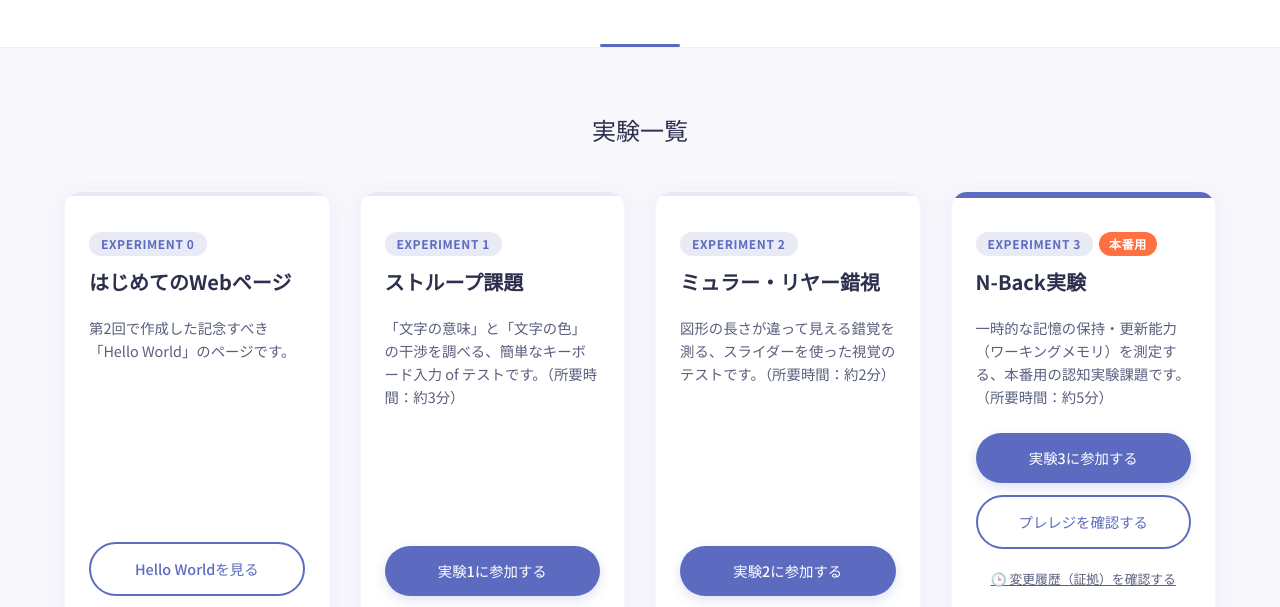
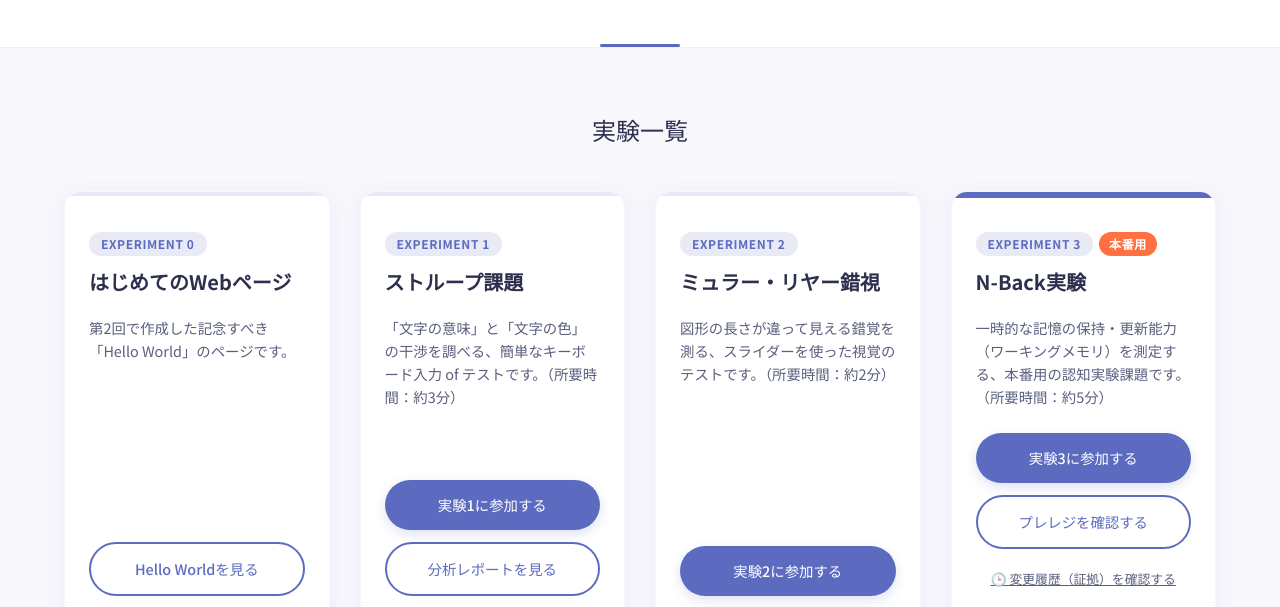
Before and after one commit to F-Ito-psy/my-experiment, a plain HTML site: page index.html in a window 1280 px wide. Shown: the part 193-800 px from the top of the page. Drawn offline with Linux system fonts and the light colour scheme.

Commit message:
index.html

```diff
--- a/index.html
+++ b/index.html
@@ -402,6 +402,10 @@
                     </p>
                     <div class="btn-container">
                         <a href="stroop.html" class="btn btn-main">実験1に参加する</a>
+                        <!-- 追加：指定された分析レポートへのリンクボタン（プレレジ等と同じ枠線デザインを適用） -->
+                        <a href="https://F-Ito-psy.github.io/my-experiment/my_report.html" target="_blank" rel="noopener noreferrer" class="btn btn-outline">
+                            分析レポートを見る
+                        </a>
                     </div>
                 </div>
 
```
